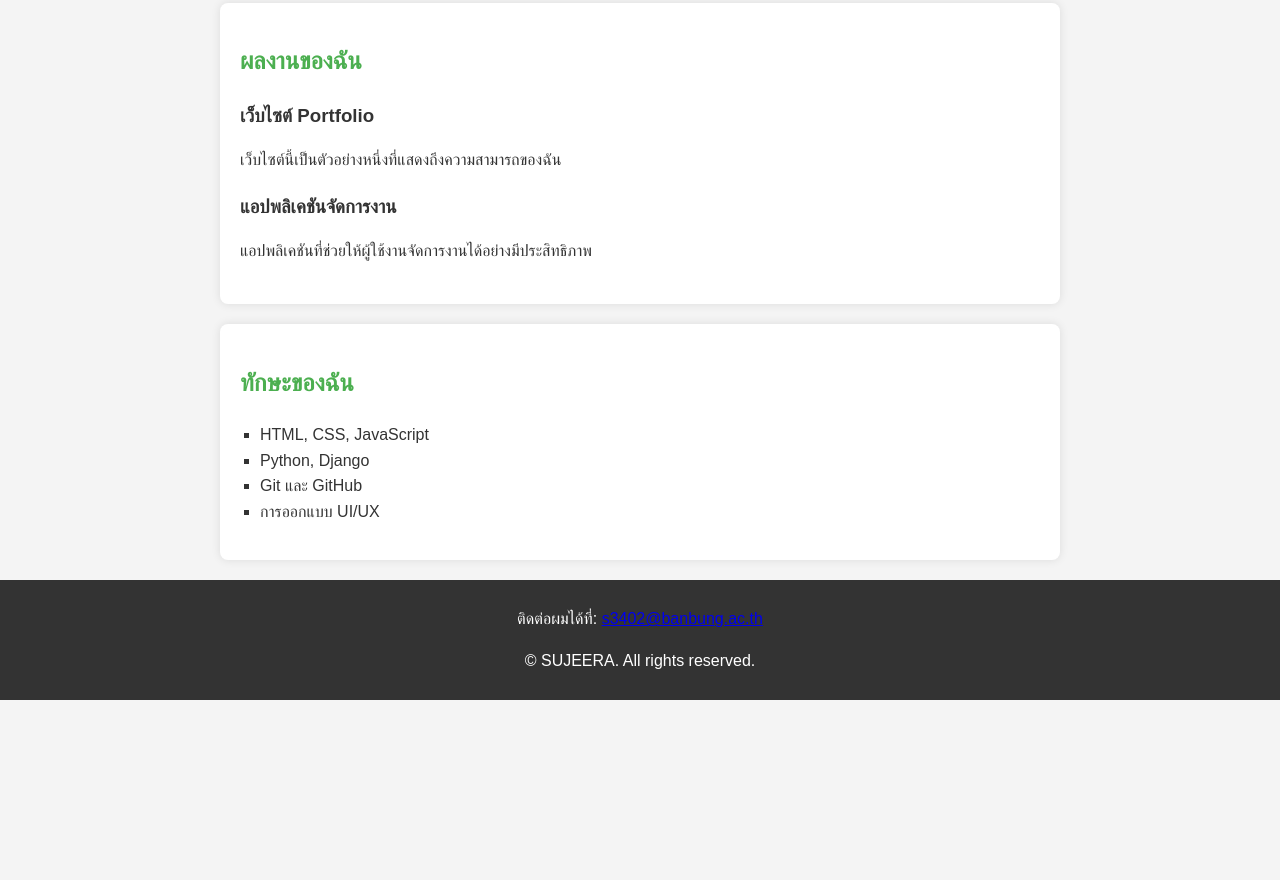
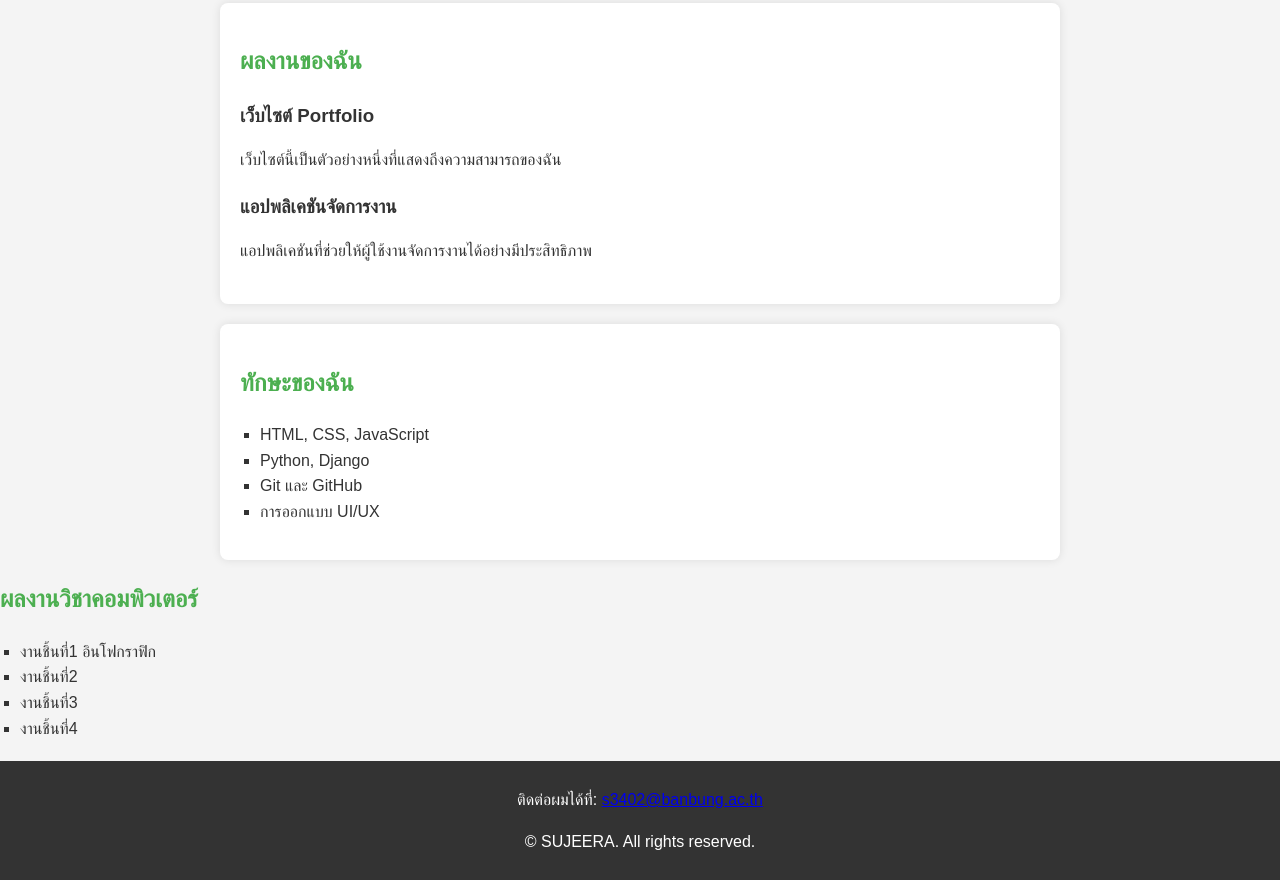
Before and after one commit to s345602sujeera/sujeera34602, a plain HTML site: page index.html in a window 1280 px wide. Shown: the part 319-1199 px from the top of the page. Before the commit the page ends 1019 px from the top, so only its background shows below. Drawn offline with Linux system fonts and the light colour scheme.

Commit message:
Update index.html

```diff
--- a/index.html
+++ b/index.html
@@ -50,6 +50,14 @@
             <li>การออกแบบ UI/UX</li>
         </ul>
     </section>
+<h2>ผลงานวิชาคอมพิวเตอร์</h2>
+        <ul>
+            <li>งานชิ้นที่1 อินโฟกราฟิก</li>
+            <li>งานชิ้นที่2</li>
+            <li>งานชิ้นที่3</li>
+            <li>งานชิ้นที่4</li>
+        </ul>
+    </section
 
     <!-- ส่วนติดต่อและลิขสิทธิ์ -->
     <footer>
```
